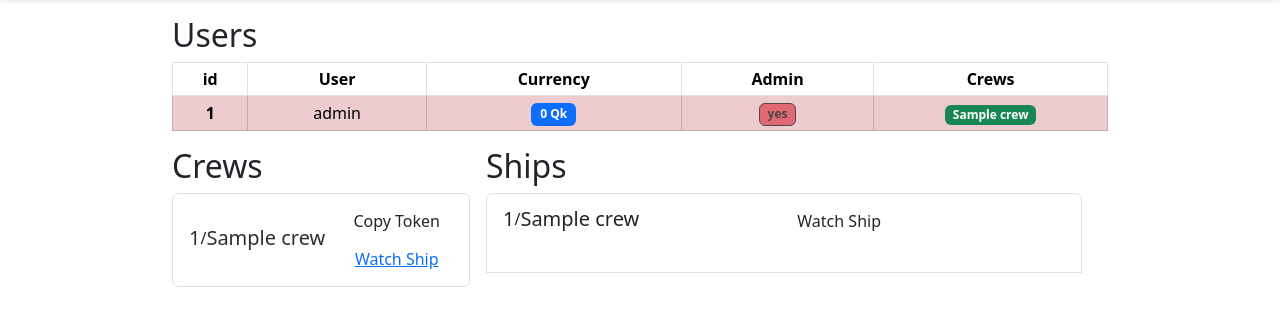
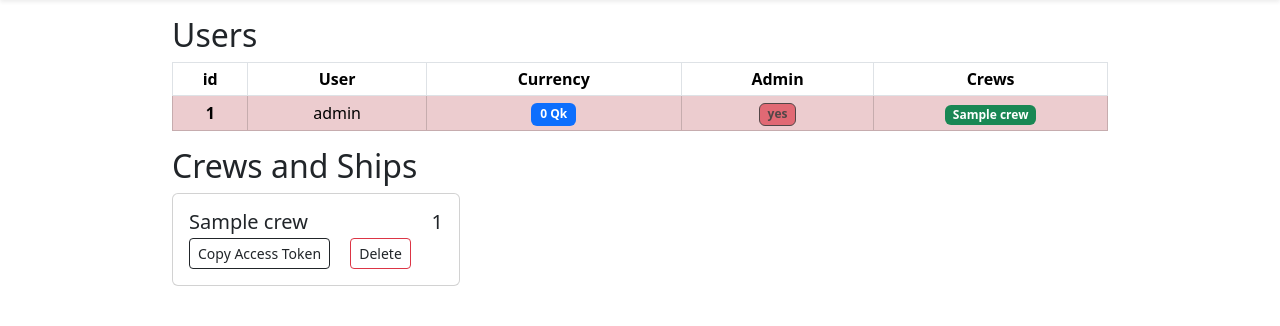
Before and after one commit to starship-crew/starship-core, a Flask app: page /dashboard/ in a window 1280 px wide. Shown: the part 56-382 px from the top of the page. Run offline with Flask 3, Linux system fonts and the light colour scheme; a user stored in the database is signed in; data comes from the database, SQL or seed files in the repository; tables that the repository leaves empty hold one stand-in row (values such as "Sample post"); some libraries are stand-ins or nearby versions.

Commit message:
dashboard: impl showing crews without ships

```diff
--- a/starship/admin/static/js/admin.js
+++ b/starship/admin/static/js/admin.js
@@ -58,10 +58,10 @@ function deleteDetailType(id, name) {
 }
 
 function deleteDetail(id, name) {
-    let sure = confirm(`Confirm deletion of detail "${name}" with id ${id}`);
+    let sure = confirm(`Confirm deletion of detail ${id}/(${name})`);
     if (sure) {
-        const dt_url = `${index}/detail/${id}`;
-        const url = `${dt_url}/delete`;
+        const detail_url = `${index}/detail/${id}`;
+        const url = `${detail_url}/delete`;
         window.location = url;
     }
 }
@@ -73,3 +73,12 @@ function createCrew() {
         window.location = url;
     }
 }
+
+function deleteCrew(id, name) {
+    let sure = prompt(`Confirm deletion of crew ${id}/${name} by typing CONFIRM word`);
+    if (sure == "CONFIRM") {
+        const crew_url = `${index}/crew/${id}`;
+        const url = `${crew_url}/delete`;
+        window.location = url;
+    }
+}
--- a/starship/admin/templates/dashboard.html
+++ b/starship/admin/templates/dashboard.html
@@ -48,49 +48,21 @@
         </tbody>
     </table>
 
-    <div class="container-fluid d-flex p-0">
-        <div class="container-fluid p-0 w-50">
-            <h2>Crews</h2>
-            <div class="list-group">
-                {% for crew in crews %}
-                    <div class="list-group-item list-group-item-action">
-                        <div class="d-flex w-100 justify-content-between">
-                            <div class="d-flex flex-wrap align-content-center">
-                                <h5 class="mb-1 text-secondary-emphasis" style="cursor: pointer;" onclick="navigator.clipboard.writeText('{{ crew.id }}')" data-bs-toggle="tooltip" data-bs-title="Click to copy">{{ crew.id }}</h5>
-                                <span>/</span>
-                                <h5 class="mb-1 text-secondary-emphasis" style="cursor: pointer;" onclick="navigator.clipboard.writeText('{{ crew.name }}')" data-bs-toggle="tooltip" data-bs-title="Click to copy">{{ crew.name }}</h5>
-                            </div>
-                            <div class="d-flex flex-column">
-                                <button class="btn" onclick="navigator.clipboard.writeText('{{ crew.token }}')">Copy Token</button>
-                                <button class="btn"><a href="#">Watch Ship</a></button>
-                            </div>
-                        </div>
-                    </div>
-                {% endfor %}
+    <h2>Crews and Ships</h2>
+    <div class="d-flex flex-wrap">
+        {% for crew in crews %}
+        <div class="card me-2 mb-2" style="width: 18rem;">
+            <div class="card-body">
+                <h5 class="card-title d-flex justify-content-between">
+                    <span>{{crew.name}}</span>
+                    <span>{{crew.id}}</span>
+                </h5>
+                <button class="card-subtitle card-link btn btn-sm btn-outline-dark" onclick="navigator.clipboard.writeText('{{ crew.token }}')">Copy Access Token</button>
+                <button class="card-subtitle card-link btn btn-sm btn-outline-danger" onclick="deleteCrew({{crew.id}}, '{{crew.name}}')">Delete</button>
             </div>
         </div>
-        <div class="container-fluid p-0" style="margin-left: 1rem;">
-            <h2>Ships</h2>
-            <div class="list-group">
-                {% for ship in ships %}
-                    <div class="list-group-item list-group-item-action">
-                        <div class="d-flex w-100 justify-content-between">
-                            <div class="d-flex flex-wrap align-content-center">
-                                <h5 class="mb-1" onclick="navigator.clipboard.writeText('1')">{{ship.crew.id}}</h5>
-                                <span> / </span>
-                                <h5 class="mb-1" onclick="navigator.clipboard.writeText('Crew1')">{{ship.crew.name}}</h5>
-                            </div>
-                            <div class="d-flex flex-column">
-                                <a href="#" class="btn">Watch Ship</small>
-                            </div>
-                        </div>
-                    </div>
-                {% endfor %}
-            </div>
-        </div>
+        {% endfor %}
     </div>
-
-
 </div>
 
 {% endblock %}
```
Also changed, not shown: starship/admin/crew.py (+24 -1 lines).
